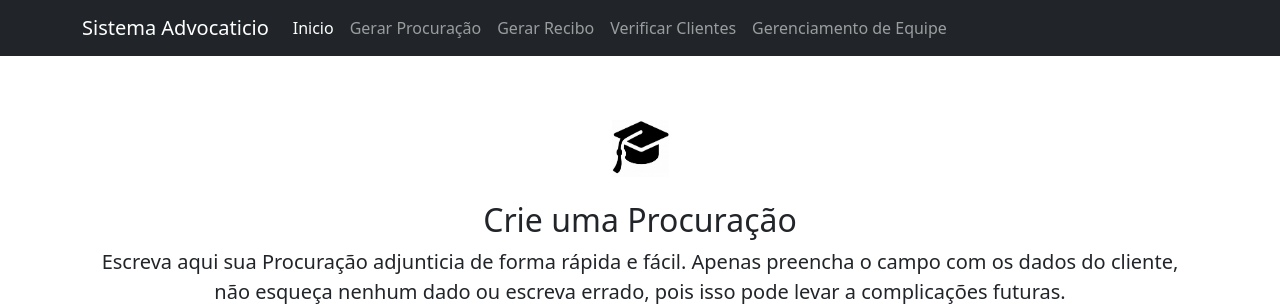
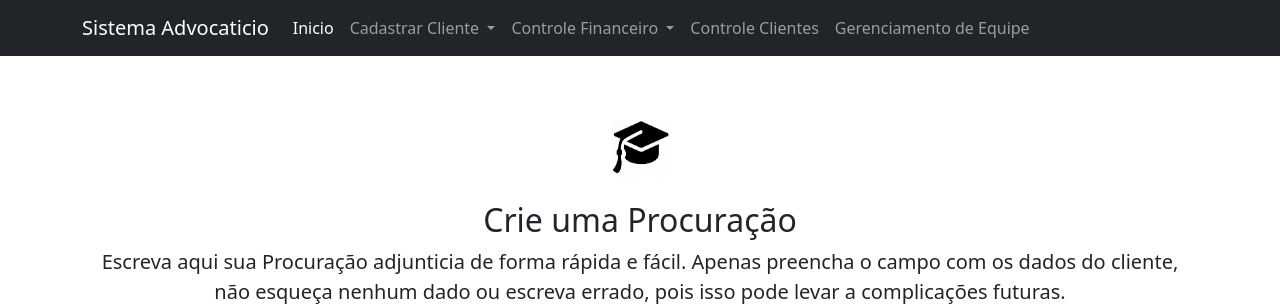
Before and after one commit to wyllyanvieira/Sistema-Advocacio, a PHP site: page /gerarprocuracao.php in a window 1280 px wide. Shown: the top 308 px of the page. Run offline with PHP 8.4, Linux system fonts and the light colour scheme; some libraries are stand-ins or nearby versions.

Commit message:
ajustado a navbar

```diff
--- a/gerarprocuracao.php
+++ b/gerarprocuracao.php
@@ -20,14 +20,27 @@
           <li class="nav-item">
             <a class="nav-link active" aria-current="page" href="index.php">Inicio</a>
           </li>
+          <li class="nav-item dropdown">
+          <a class="nav-link dropdown-toggle" href="#" id="navbarDropdown" role="button" data-bs-toggle="dropdown" aria-expanded="false">
+            Cadastrar Cliente
+          </a>
+          <ul class="dropdown-menu" aria-labelledby="navbarDropdown">
+            <li><a class="dropdown-item" href="#">PROCURAÇÃO DECLARAÇÃO RENUNCIA E CONTRATO - INDIVIDUAL</a></li>
+            <li><a class="dropdown-item" href="#">PROCURAÇÃO DECLARAÇÃO RENUNCIA E CONTRATO - FILHO REPRESENTADO PELO GENITOR</a></li>
+            <li><a class="dropdown-item" href="#">PROCURAÇÃO DECLARAÇÃO RENUNCIA E CONTRATO - COM COUNJE</a></li>
+          </ul>
+        </li>
+        <li class="nav-item dropdown">
+          <a class="nav-link dropdown-toggle" href="#" id="navbarDropdown" role="button" data-bs-toggle="dropdown" aria-expanded="false">
+            Controle Financeiro
+          </a>
+          <ul class="dropdown-menu" aria-labelledby="navbarDropdown">
+            <li><a class="dropdown-item" href="gerarfinanceiro.php">Cadastrar pessoa ao financeiro</a></li>
+            <li><a class="dropdown-item" href="backend/display_with_payment.php">Controle Financeiro</a></li>
+          </ul>
+        </li>
           <li class="nav-item">
-            <a class="nav-link" href="#" >Gerar Procuração</a>
-          </li>
-          <li class="nav-item">
-            <a class="nav-link" href="#">Gerar Recibo</a>
-          </li>
-          <li class="nav-item">
-            <a class="nav-link" href="#">Verificar Clientes</a>
+            <a class="nav-link" href="#">Controle Clientes</a>
           </li>
           <li class="nav-item">
             <a class="nav-link" href="#">Gerenciamento de Equipe</a>
@@ -46,7 +59,7 @@
 
         <div class="col container">
             <h4 class="mb-3">Dados do Cliente</h4>
-            <form  method="post" action="gerar_docx.php" >
+            <form  method="post" action="backend/gerar_docx.php" >
                 <div class="row g-3">
                     <div class="col">
                         <label for="name" class="form-label">Nome Completo</label>
```
Also changed, not shown: index.php (+20 -7 lines).
